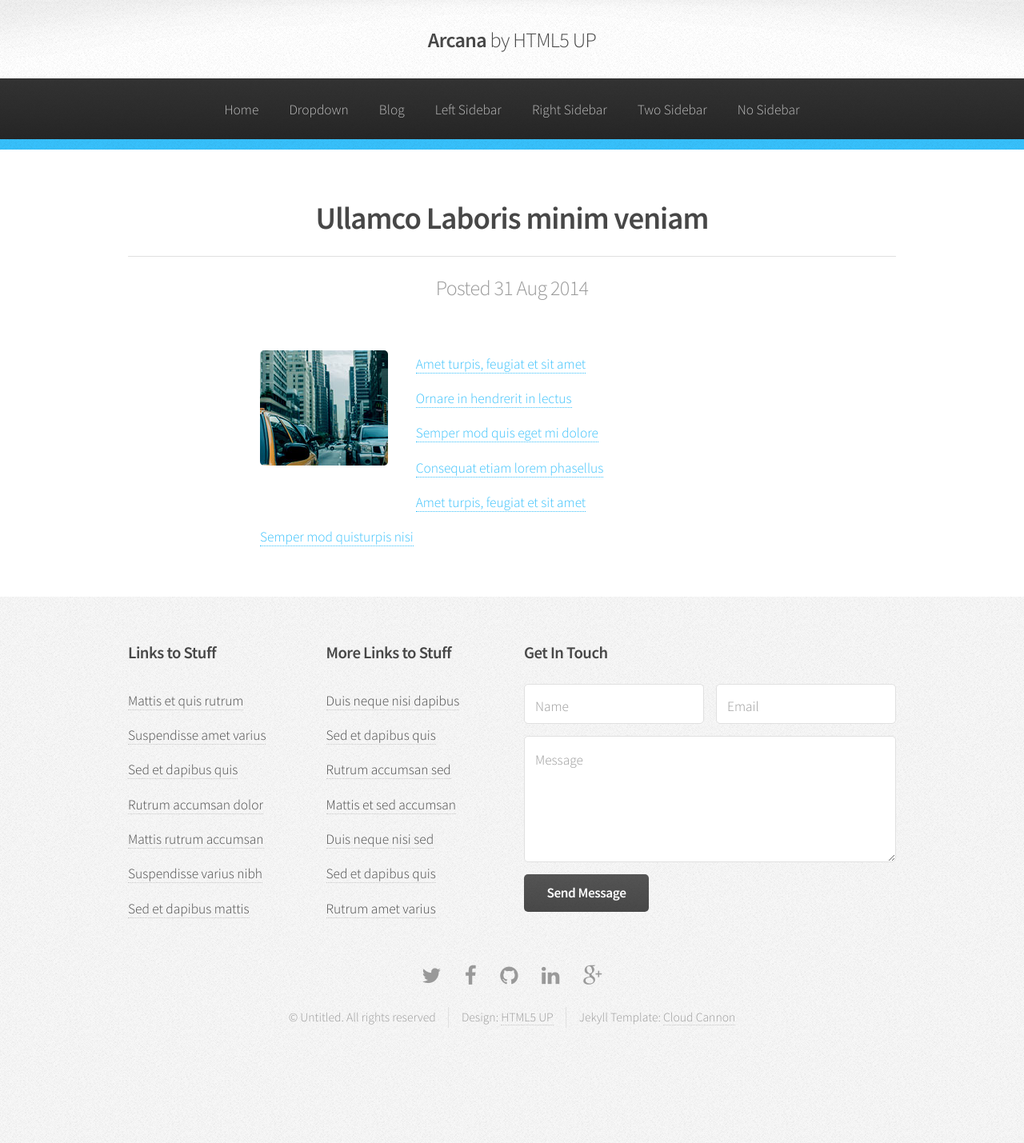
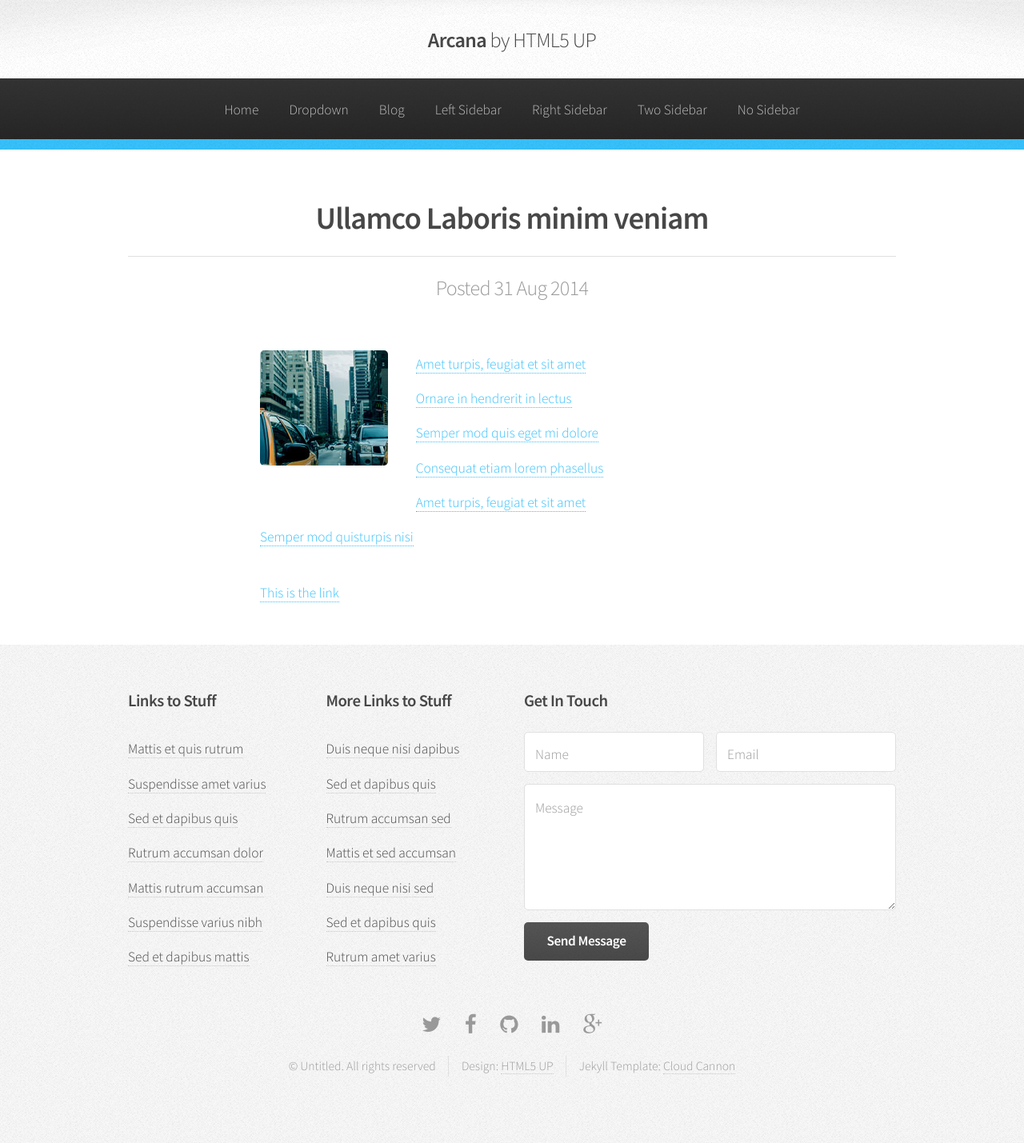
Before and after one commit to cleaversolutions/Arcana-Jekyll-Theme, a Jekyll site: the page built from _posts/2014-08-31-hello-word.md, in a window 1280 px wide. Shown: the whole page at 80% size. Built offline with Jekyll 4.4.1, drawn with Linux system fonts in a browser that asks for light colours; before the commit the page ends 1369 px from its top, so only the background shows below that.

Commit message:
Updated '/_posts/2014-08-31-hello-word.md' via CloudCannon

```diff
--- a/_posts/2014-08-31-hello-word.md
+++ b/_posts/2014-08-31-hello-word.md
@@ -4,11 +4,13 @@
 layout: post
 ---
 
-<ul class="links">
-	<li><a href="#">Amet turpis, feugiat et sit amet</a></li>
-	<li><a href="#">Ornare in hendrerit in lectus</a></li>
-	<li><a href="#">Semper mod quis eget mi dolore</a></li>
-	<li><a href="#">Consequat etiam lorem phasellus</a></li>
-	<li><a href="#">Amet turpis, feugiat et sit amet</a></li>
-	<li><a href="#">Semper mod quisturpis nisi</a></li>
-</ul>
+
+* [Amet turpis, feugiat et sit amet](#)
+* [Ornare in hendrerit in lectus](#)
+* [Semper mod quis eget mi dolore](#)
+* [Consequat etiam lorem phasellus](#)
+* [Amet turpis, feugiat et sit amet](#)
+* [Semper mod quisturpis nisi](#)
+{: .links}
+
+[This is the link](/newsletters/3 - chinua achebe and the african novel pp 31-50.pdf)
```
